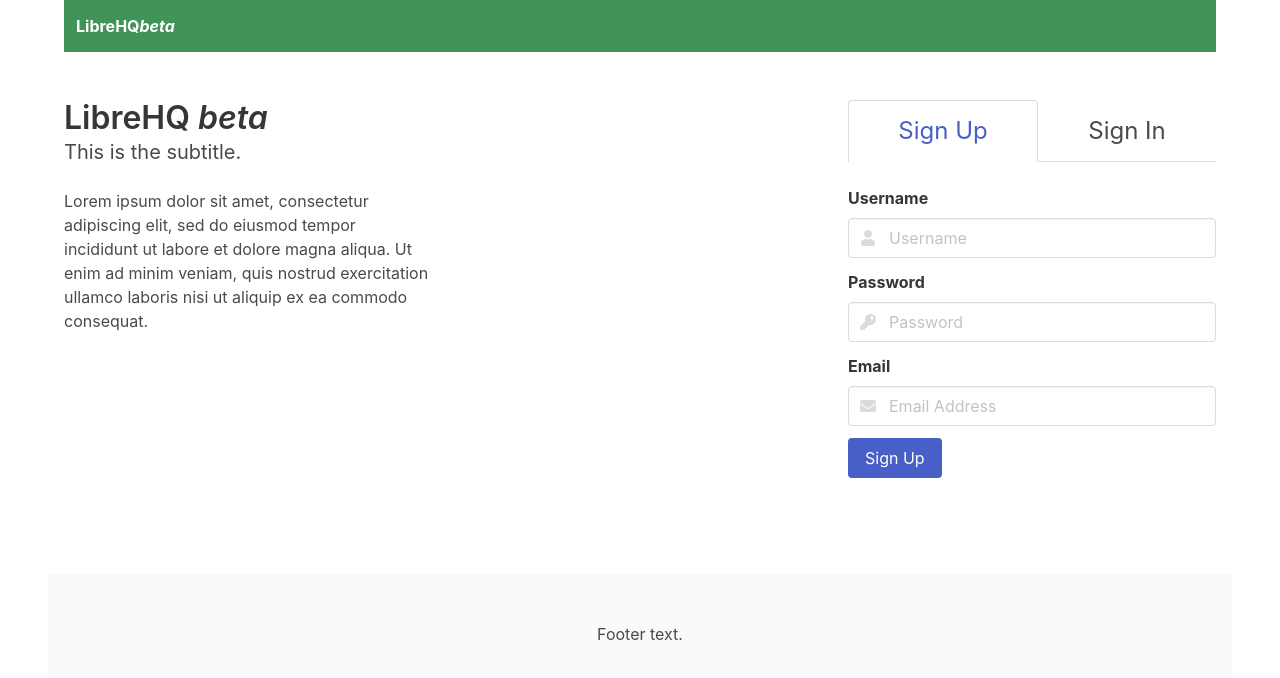
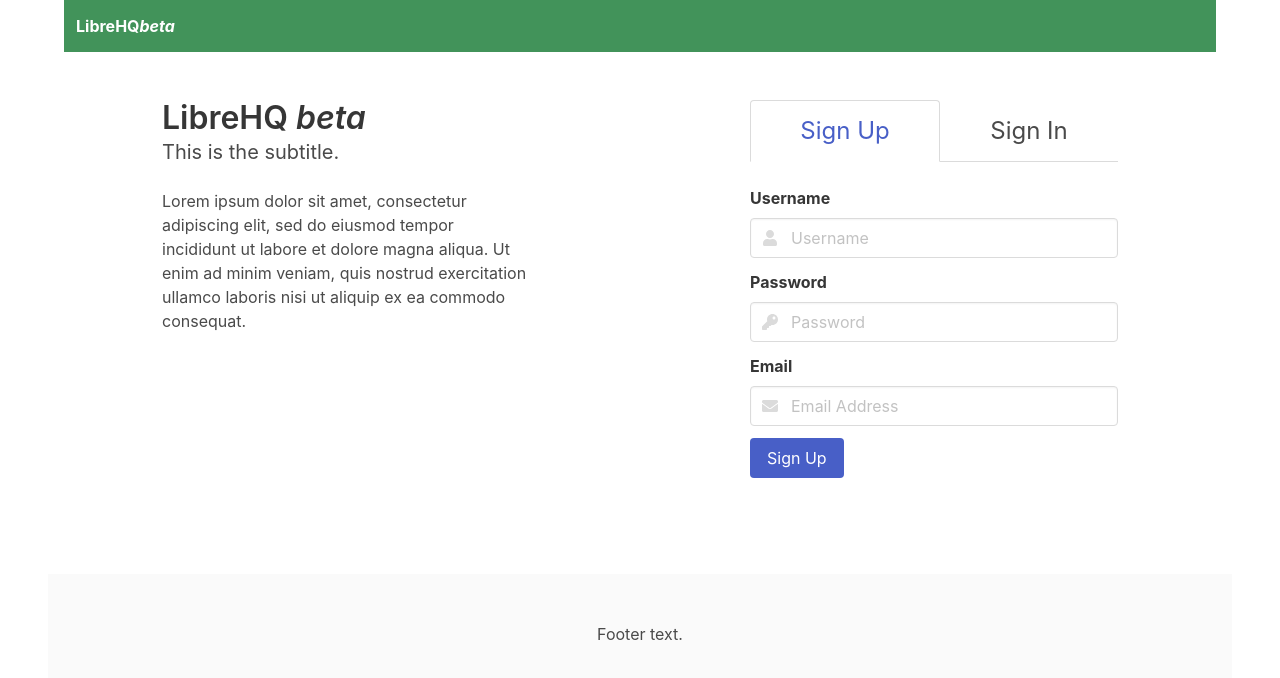
Before and after one commit to OpenTechStrategies/librehq, a Vue app in the folder client/: page / in a window 1280 px wide. Shown: the top 678 px of the page. Built offline with nearby package versions, Linux system fonts and the light colour scheme; no server answers.

Commit message:
Improve column spacing on signin page

```diff
--- a/client/src/components/Signin.vue
+++ b/client/src/components/Signin.vue
@@ -3,7 +3,7 @@
     <div class="container">
       <div class="columns">
 
-        <div class="column">
+        <div class="column is-4 is-offset-1">
           <h1 class="title">
             LibreHQ <em>beta</em>
           </h1>
@@ -18,9 +18,7 @@
           </p>
         </div>
 
-        <div class="column"></div>
-
-        <div class="column">
+        <div class="column is-4 is-offset-2">
           <div class="tabs is-large is-boxed is-fullwidth">
             <ul>
               <li v-bind:class="signUp && 'is-active'">
```
